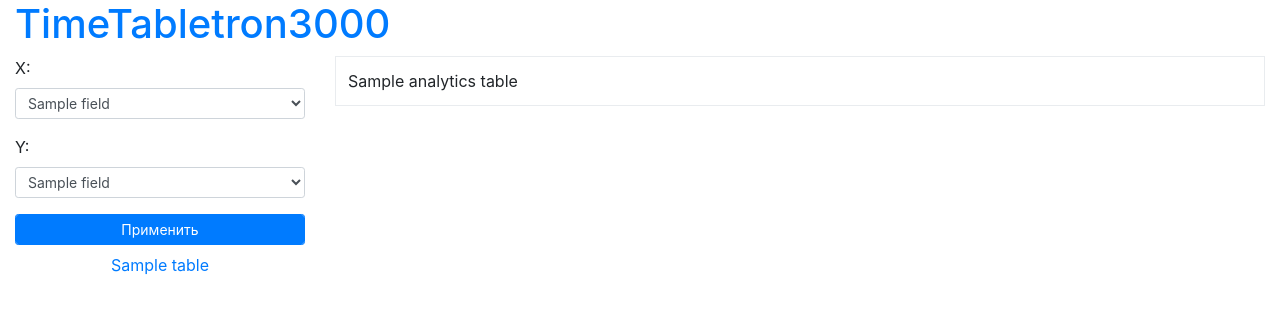
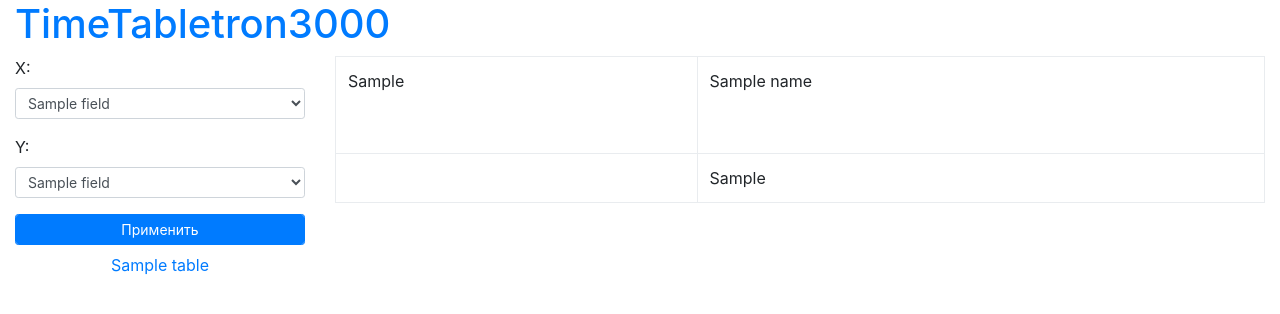
Before and after one commit to ZeroICQ/timetable, a Flask app: template templates/analytics.html in a window 1280 px wide. Shown: the top 314 px of the page. Run offline with Flask 2, Linux system fonts and the light colour scheme; the template is opened without the code that fills it: most values are stand-ins (such as "Sample title", 1, 10 or a date in 2020); some libraries are stand-ins or nearby versions.

Commit message:
Save work

```diff
--- a/app.py
+++ b/app.py
@@ -223,13 +223,15 @@ def analytics(table):
     records = model.fetch_all(return_fields=model.fields_resolved)
 
     for record in records:
-        x = record[x_field]
-        y = record[y_field]
+        x = record[model.get_field_by_col_name(x_field).resolved_name]
+        y = record[model.get_field_by_col_name(y_field).resolved_name]
         all_x.add(x)
         all_y.add(y)
         if y not in analytics_table:
             analytics_table[y] = {}
-        analytics_table[y][x] = record[model.main_field.qualified_col_name]
+        if x not in analytics_table[y]:
+            analytics_table[y][x] = []
+        analytics_table[y][x].append({field.title: record[field.qualified_col_name] for field in model.fields_short_resolved})
 
 
 
--- a/models.py
+++ b/models.py
@@ -70,7 +70,7 @@ class BasicModel(metaclass=BasicModelMetaclass):
 
     def get_field_by_col_name(self, col_name):
         for field in self.fields:
-            if field.col_name == col_name:
+            if field.col_name.lower() == col_name or field.qualified_col_name == col_name:
                 return field
 
     @property
--- a/templates/analytics.html
+++ b/templates/analytics.html
@@ -38,16 +38,25 @@
     <table class="table table-bordered">
       {% for y in all_y %}
         <tr>
+          <td>{{y}}</td>
           {% for x in all_x %}
             <td>
-              {#{% for el in analytics_table[y][x] %}#}
-                 {{  analytics_table[y][x] }}
-              <br>
-              {#{% endfor %}#}
+              {% for el in analytics_table[y][x] %}
+                 {{  el }}
+                  <br><br><br>
+              {% endfor %}
             </td>
           {% endfor %}
         </tr>
       {% endfor %}
+      <tr>
+        <td></td>
+        {% for x in all_x %}
+          <td>
+            {{x}}
+          </td>
+        {% endfor %}
+      </tr>
     </table>
   </div>
 </div>
```
